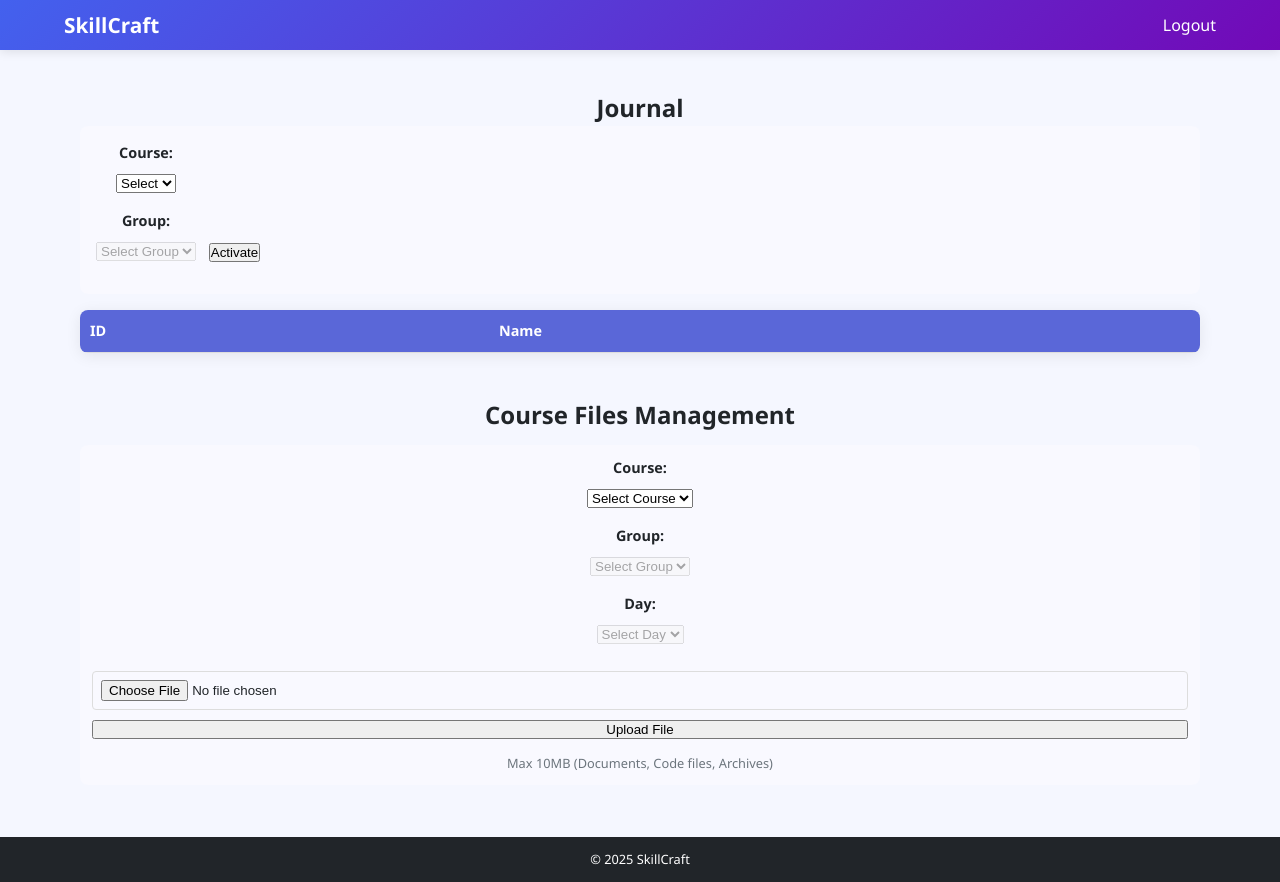
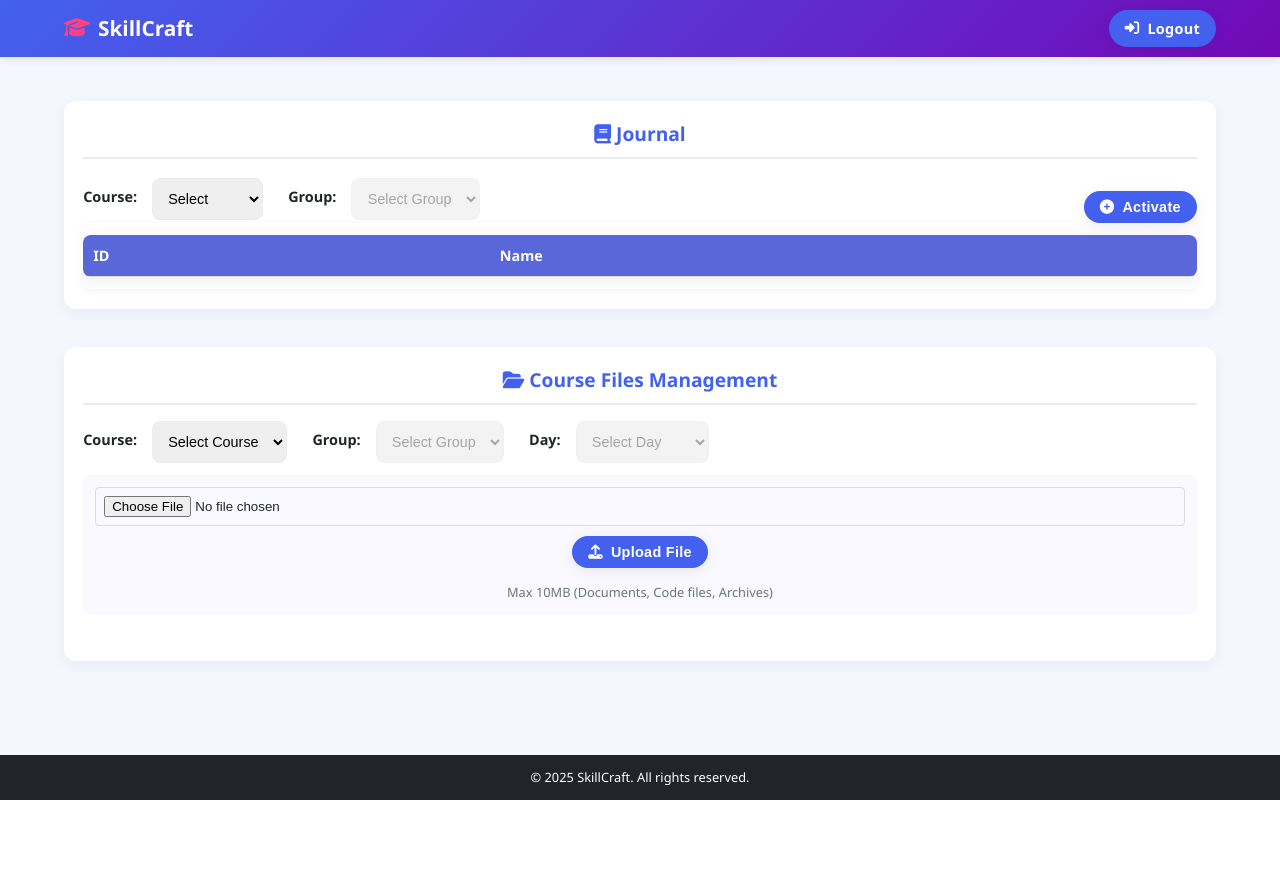
Before and after one commit to ibrahimovisa/flask-test-app, a Flask app: template templates/teacher_dashboard.html in a window 1280 px wide. After the commit the page ends 800 px from the top, so only its background shows below. Run offline with Flask 3, Linux system fonts and the light colour scheme; the template is opened without the code that fills it, so the values that code supplies are empty; some libraries are stand-ins or nearby versions.

Commit message:
Update teacher_dashboard.html

```diff
--- a/templates/teacher_dashboard.html
+++ b/templates/teacher_dashboard.html
@@ -4,6 +4,10 @@
     <meta charset="UTF-8" />
     <meta name="viewport" content="width=device-width, initial-scale=1.0" />
     <title>Teacher Dashboard</title>
+    <link
+      rel="stylesheet"
+      href="https://cdnjs.cloudflare.com/ajax/libs/font-awesome/6.4.0/css/all.min.css"
+    />
     <link
       rel="stylesheet"
       href="{{ url_for('static', filename='styles.css') }}"
@@ -13,70 +17,67 @@
   <body>
     <header>
       <nav>
-        <div class="logo"><a href="#">SkillCraft</a></div>
-        <div class="header-right">
-          <a id="logoutLink" href="{{ url_for('logout') }}">Logout</a>
+        <div class="logo-container">
+          <div class="logo">
+            <i class="fas fa-graduation-cap"></i>
+            <span>SkillCraft</span>
+          </div>
+          <div class="hamburger" id="hamburger">
+            <div class="bar"></div>
+            <div class="bar"></div>
+            <div class="bar"></div>
+          </div>
+        </div>
+        <div class="header-right" id="headerRight">
+          <a id="logoutLink" class="btn btn-primary" href="{{ url_for('logout') }}"><i class="fas fa-sign-in-alt"></i>Logout</a>
+
         </div>
       </nav>
     </header>
 
-    <main style="flex-direction: column">
-      <section class="journal-attendance-section">
-        <h2>Journal</h2>
-        <!-- Attendance Form -->
-        <div class="attendance-form">
-          <form id="attendanceForm">
-            <div class="form-group">
+    <main>
+      <div class="dashboard-container">
+        <section class="dashboard-panel">
+          <h2><i class="fas fa-book"></i> Journal</h2>
+          <div class="filter_panel">
+            <div class="filter-row">
+              <div class="filter-group">
                 <label for="courseSelect">Course:</label>
-              <select id="courseSelect">
+                <select id="courseSelect" class="form-control">
                   <option value="" selected>Select</option>
                   {% for course in courses %}
                   <option value="{{ course[0] }}">{{ course[1] }}</option>
                   {% endfor %}
                 </select>
               </div>
+              <div class="filter-group">
+                <label for="groupSelect">Group:</label>
+                <select id="groupSelect" class="form-control" disabled>
+                  <option value="">Select Group</option>
+                </select>
+              </div>
+            </div>
+
             <div
               id="teacherData"
               data-teacher-id="{{ session['user_id'] }}"
               style="display: none"
             ></div>
-            <div class="form-group">
-              <label for="groupSelect">Group:</label>
-              <select id="groupSelect" disabled>
-                <option value="">Select Group</option>
-              </select>
-            </div>
-          </form>
-          <div class="button-group">
-            <button id="addDayButton">Activate</button>
-            <button id="submitAttendanceButton" style="display: none">
-              Submit
+
+            <div class="actions-container">
+              <button id="addDayButton" class="btn btn-primary">
+                <i class="fas fa-plus-circle"></i> Activate
               </button>
-          </div>
-          <!-- Add this modal section before the closing body tag -->
-          <div id="addDayModal" class="modal" style="display: none">
-            <div class="modal-content">
-              <span class="close">&times;</span>
-              <h2>Activate New Day</h2>
-              <div class="form-group">
-                <label for="newDayInput">Day Number:</label>
-                <input type="number" id="newDayInput" required />
-              </div>
-              <div class="form-group">
-                <label for="newDayDateInput">Date:</label>
-                <input type="date" id="newDayDateInput" required />
-              </div>
-              <button id="confirmAddDayButton" onclick="confirmAddDay()">
-                Activate
+              <button
+                id="submitAttendanceButton"
+                style="display: none"
+                class="btn btn-primary"
+              >
+                <i class="fas fa-check-circle"></i> Submit
               </button>
             </div>
           </div>
-        </div>
-
-        <!-- Journal Table -->
-        <div class="journal-table">
-          <div id="journalTableContainer">
-            <div class="table-scroll-wrapper">
+          <div class="table-container">
             <table id="journalTable">
               <thead>
                 <tr>
@@ -90,21 +91,15 @@
               </tbody>
             </table>
           </div>
-          </div>
-        </div>
         </section>
 
-      <!-- Teacher File Management -->
-      <section class="teacher-files-section">
-        <h2>Course Files Management</h2>
+        <section class="dashboard-panel">
+          <h2><i class="fas fa-folder-open"></i> Course Files Management</h2>
 
-        <!-- Upload Section -->
-        <div class="file-upload-section">
-          <form id="teacherUploadForm">
-            <div class="file-filters">
-              <div class="form-group">
+          <div class="filter-row">
+            <div class="filter-group">
               <label>Course:</label>
-                <select id="teacherCourseSelect" required>
+              <select id="teacherCourseSelect" class="form-control" required>
                 <option value="">Select Course</option>
                 {% for course in courses %}
                 <option value="{{ course[0] }}">{{ course[1] }}</option>
@@ -112,44 +107,102 @@
               </select>
             </div>
 
-              <div class="form-group">
+            <div class="filter-group">
               <label>Group:</label>
-                <select id="teacherGroupSelect" disabled required>
+              <select
+                id="teacherGroupSelect"
+                class="form-control"
+                disabled
+                required
+              >
                 <option value="">Select Group</option>
               </select>
             </div>
 
-              <div class="form-group">
+            <div class="filter-group">
               <label>Day:</label>
-                <select id="teacherDaySelect" disabled required>
+              <select
+                id="teacherDaySelect"
+                class="form-control"
+                disabled
+                required
+              >
                 <option value="">Select Day</option>
               </select>
             </div>
           </div>
 
+          <div class="file-upload-section">
+            <form id="teacherUploadForm">
               <input
                 type="file"
                 id="teacherFileInput"
                 accept=".pdf,.doc,.docx,.xls,.xlsx,.zip,.py,.java,.txt,.js,.html,.css"
                 required
               />
-            <button type="submit">Upload File</button>
+              <button type="submit" class="btn btn-primary" style="margin: auto;">
+                <i class="fas fa-upload"></i> Upload File
+              </button>
               <div class="file-info">
                 Max 10MB (Documents, Code files, Archives)
               </div>
             </form>
           </div>
 
-        <!-- Files Display -->
-        <div id="teacherFilesContainer" class="uploaded-files">
-          <!-- Files will be loaded here -->
+          <div class="file-grid" id="teacherFilesContainer">
+            <!-- Files will be loaded here in grid layout -->
           </div>
         </section>
+      </div>
     </main>
 
+
+
+
+    <!-- Add Day Modal -->
+<div id="addDayModal" class="modal">
+  <div class="modal-content">
+    <span class="close">&times;</span>
+    <h2>Add New Day</h2>
+    <div class="form-group">
+      <label for="newDayInput">Day Number:</label>
+      <input type="number" id="newDayInput" class="form-control" required>
+    </div>
+    <div class="form-group">
+      <label for="newDayDateInput">Date:</label>
+      <input type="date" id="newDayDateInput" class="form-control" required>
+    </div>
+    <button id="confirmAddDayButton" class="btn btn-primary">Activate</button>
+  </div>
+</div>
+
+
+
     <footer>
-      <p>&copy; 2025 SkillCraft</p>
+      <div class="footer-content">
+        <p>&copy; 2025 SkillCraft. All rights reserved.</p>
+      </div>
     </footer>
     <script src="{{ url_for('static', filename='script.js') }}"></script>
+    <script>
+      const hamburger = document.getElementById("hamburger");
+      const headerRight = document.getElementById("headerRight");
+
+      hamburger.addEventListener("click", function () {
+        headerRight.classList.toggle("active");
+        hamburger.classList.toggle("active");
+      });
+
+      document.addEventListener("click", function (event) {
+        const isClickInsideNav =
+          hamburger.contains(event.target) ||
+          headerRight.contains(event.target);
+
+        if (!isClickInsideNav && headerRight.classList.contains("active")) {
+          headerRight.classList.remove("active");
+          hamburger.classList.remove("active");
+        }
+      });
+    </script>
   </body>
 </html>
```
Lines whose indentation alone changed are shown as unchanged.
